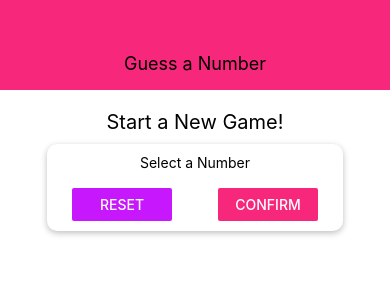
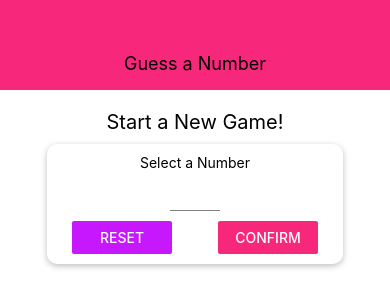
Before and after one commit to FatherofDharma/RN-Udemy-Module-Four, a React Native app: screen / in a window 390 px wide. Shown: the top 308 px of the page. Built offline with nearby package versions, Linux system fonts and the light colour scheme.

Commit message:
finish lesson 58

```diff
--- /dev/null
+++ b/components/Input.js
@@ -0,0 +1,17 @@
+import React from 'react';
+import { TextInput, StyleSheet } from 'react-native';
+
+const Input = props => {
+    return <TextInput {...props} style={{ ...styles.input, ...props.style }} />;
+};
+
+const styles = StyleSheet.create({
+    input: {
+        height: 30,
+        borderBottomColor: 'grey',
+        borderBottomWidth: 1,
+        marginVertical: 10,
+    },
+});
+
+export default Input;
--- a/screens/StartGameScreen.js
+++ b/screens/StartGameScreen.js
@@ -1,7 +1,8 @@
 import React from 'react';
-import { View, Text, StyleSheet, TextInput, Button } from 'react-native';
+import { View, Text, StyleSheet, Button } from 'react-native';
 
 import Card from '../components/Card';
+import Input from '../components/Input';
 import Colors from '../constants/colors';
 
 const StartGameScreen = props => {
@@ -10,7 +11,12 @@
             <Text style={styles.title}>Start a New Game!</Text>
             <Card style={styles.inputContainer}>
                 <Text>Select a Number</Text>
-                <TextInput />
+                <Input style={styles.input}
+                blurOnSubmit
+                autoCapitalize='none'
+                autoCorrect={false}
+                keyboardType='number-pad'
+                maxLength={2} />
                 <View style={styles.buttonContainer}>
                     <View style={styles.button}><Button color={Colors.accent} title='Reset' onPress={() => {}}/></View>
                     <View style={styles.button}><Button color={Colors.primary} title='Confirm' onPress={() => {}}/></View>
@@ -44,6 +50,10 @@
     },
     button: {
         width: 100
+    },
+    input: {
+        width: 50,
+        textAlign: 'center'
     }
 });
 
```
